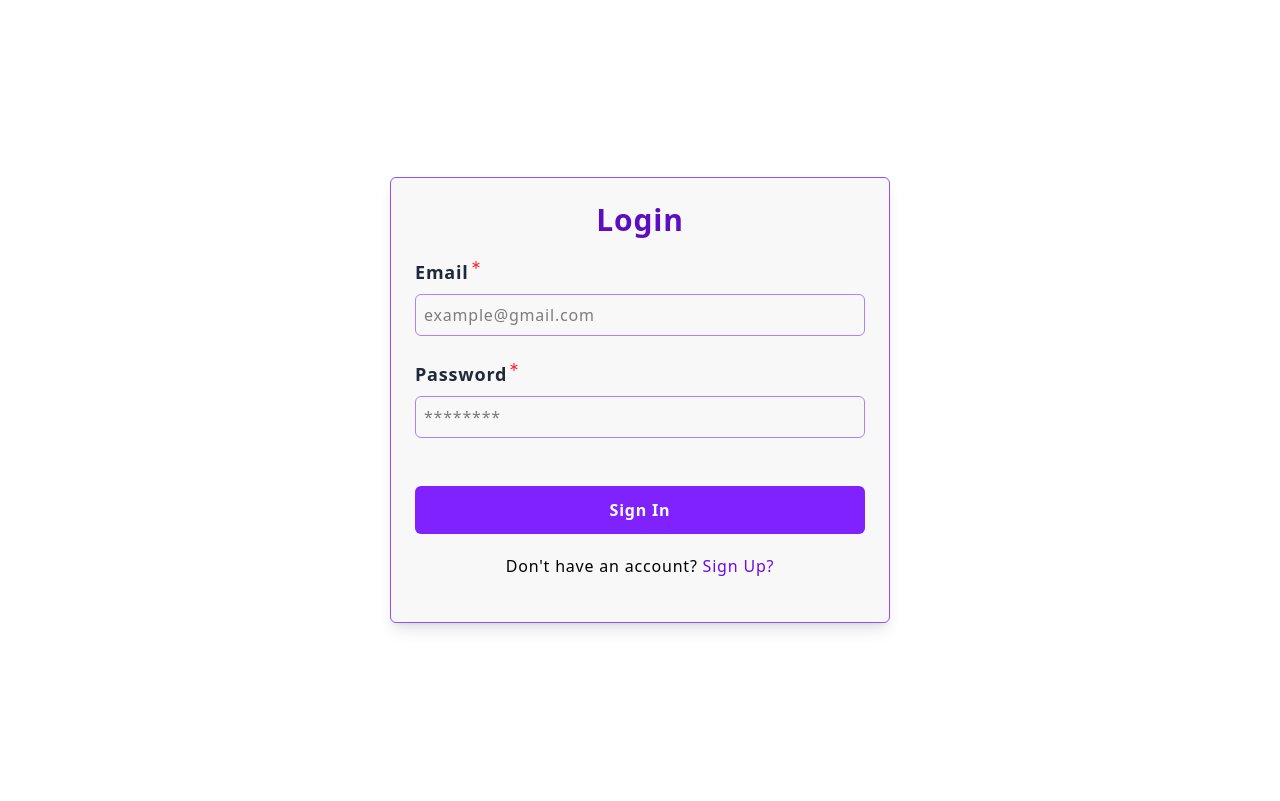
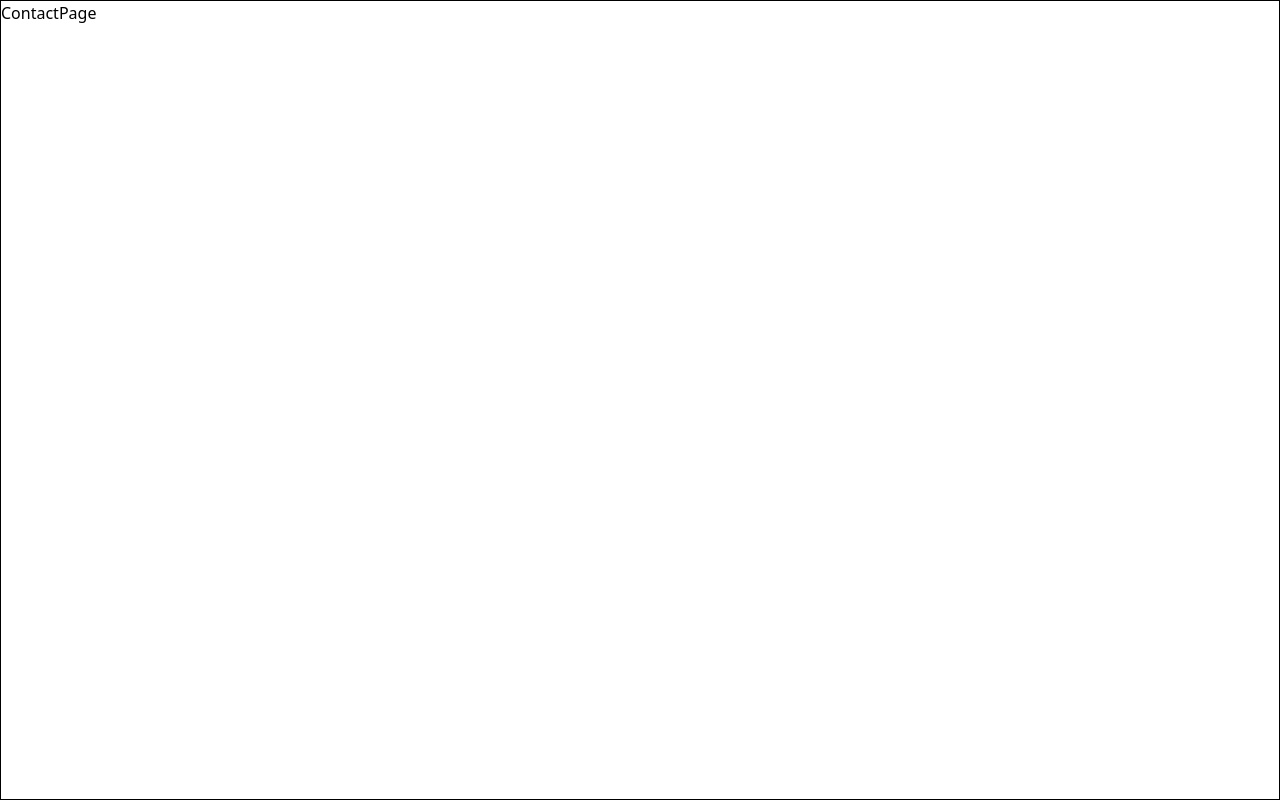
Before and after one commit to AshutoshKuinkel/MERN-Kart, a React (Vite) app in the folder frontend/: page /contact-us in a window 1280 px wide. Shown: the top 801 px of the page. Built offline with nearby package versions, Linux system fonts and the light colour scheme.

Commit message:
routing setup + formprovider

```diff
--- a/frontend/package.json
+++ b/frontend/package.json
@@ -16,6 +16,7 @@
     "react-dom": "^19.1.1",
     "react-hook-form": "^7.62.0",
     "react-icons": "^5.5.0",
+    "react-router": "^7.8.0",
     "tailwindcss": "^4.1.11",
     "yup": "^1.7.0"
   },
--- a/frontend/src/App.tsx
+++ b/frontend/src/App.tsx
@@ -1,13 +1,27 @@
 import './App.css'
 import Signup from './pages/auth/signup'
 import Login from './pages/auth/login'
+import HomePage from './pages/home'
+import ContactPage from './pages/contact'
+
+import {BrowserRouter as Router, Routes, Route} from 'react-router'
+import DynamicPage from './pages/detailpage'
 
 const App = () => {
   return (
     <main className='h-full'>
-      {/* <h1>Hello World</h1> */}
-      <Login/>
-      <Signup/>
+
+      <Router>
+        <Routes>
+          <Route path='/' element={<HomePage/>}/>
+          <Route path='/login' element={<Login/>}/>
+          <Route path='/signup' element={<Signup/>}/>
+          <Route path='/contact-us' element={<ContactPage/>}/>
+          <Route path='/product/:id' element={<DynamicPage/>}/>
+          <Route path='*' element={<div className='h-screen'><h1>Page not Found</h1></div>}/>
+        </Routes>
+      </Router>
+
     </main>
   )
 }
--- /dev/null
+++ b/frontend/src/components/common/inputs/input.tsx
@@ -0,0 +1,41 @@
+import { useFormContext } from 'react-hook-form'
+import { LuAsterisk } from 'react-icons/lu'
+
+type Props = {
+  label:string,
+  id:string,
+  name:string,
+  placeholder?:string,
+  type?:"text" | 'number' | 'password'
+  required?: boolean
+}
+
+const Input = ({id,label,name,placeholder='placeholder',type,required=false}:Props) => {
+  const {register,watch,formState:{errors}} = useFormContext()
+  return (
+    <div className="flex flex-col gap-2">
+                <div className="flex">
+                  <label htmlFor={id} className="text-gray-800 font-semibold text-lg">
+                  {label}
+                </label>
+                {required && <LuAsterisk  size = {14} className="text-red-500"/>}
+                </div>
+                <input
+                  id = {id}
+                  {...register(name)}
+                  value={watch(name)}
+                  className={
+                    `px-2 py-2 border rounded-md ${errors[name]
+                      ? 'border-red-500  focus:outline-red-500'
+                      :  'border-violet-400 focus:outline-violet-600'}`}
+                    placeholder={placeholder}
+                    type={type}
+                />
+                {
+                  errors[name as string] && <p className="text-red-500 text-xs h-1 -mt-1" >{errors[name] ? errors[name].message as string : ''}</p>
+                }
+              </div>
+  )
+}
+
+export default Input
--- a/frontend/src/components/forms/login.form.tsx
+++ b/frontend/src/components/forms/login.form.tsx
@@ -1,14 +1,14 @@
 
 import { yupResolver } from "@hookform/resolvers/yup";
-import { useForm } from "react-hook-form";
-import { LuAsterisk } from "react-icons/lu";
+import { FormProvider, useForm } from "react-hook-form";
 import type { ILoginData } from "../../types/auth.types";
 import { loginSchema } from "../../schema/auth.schema";
+import Input from "../common/inputs/input";
 
 
 const LoginForm = () => {
 
-  const {register,watch,handleSubmit,formState:{errors}} = useForm({
+  const methods = useForm({
     defaultValues:{
     email:'',
     password:''
@@ -27,33 +27,29 @@ const LoginForm = () => {
 
 
   return (
-    <div>
-      <form onSubmit={handleSubmit(onSubmit)}>
+  <div>
+    <FormProvider {...methods}>
+      <form onSubmit={methods.handleSubmit(onSubmit)}>
         <div className="mt-5 flex flex-col gap-6">
           {/* input fields */}
-          <div className="flex flex-col gap-2">
-            <div className="flex">
-              <label htmlFor="email" className="text-gray-800 font-semibold text-lg">
-              Email
-            </label>
-            <LuAsterisk  size = {14} className="text-red-500"/>
-            </div>
-            <input
-              id = {'email'}
-              {...register('email')}
-              value={watch('email')}
-              className={
-                `px-2 py-2 border rounded-md ${errors.email
-                  ? 'border-red-500  focus:outline-red-500'
-                  :  'border-violet-400 focus:outline-violet-600'}`}
-                placeholder="example@gmail.com"
-            />
-            {
-              errors.email && <p className="text-red-500 text-xs h-1 -mt-1" >{errors.email ? errors.email.message : ''}</p>
-            }
-          </div>
+          <Input
+          label="Email"
+          id="email"
+          name="email"
+          placeholder="example@gmail.com"
+          required
+          />
 
-          <div className="flex flex-col gap-2">
+          <Input
+          label="Password"
+          id="email"
+          name="password"
+          type="password"
+          placeholder="********"
+          required
+          />
+
+          {/* <div className="flex flex-col gap-2">
             <div className="flex">
               <label htmlFor="password" className="text-gray-800 font-semibold text-lg">
               Password
@@ -75,7 +71,7 @@ const LoginForm = () => {
             {
               errors.password && <p className="text-red-500 text-xs h-1 -mt-1">{errors.password ? errors.password.message : ''}</p>
             }
-          </div>
+          </div> */}
 
           <div className="w-full mt-6">
             <button type="submit" className=" cursor-pointer w-full bg-violet-600 py-3 rounded-md text-white font-bold text-large transition-all duration-300 hover:bg-violet-800">
@@ -85,7 +81,8 @@ const LoginForm = () => {
 
         </div>
       </form>
-    </div>
+    </FormProvider>
+  </div>
   )
 }
 
--- /dev/null
+++ b/frontend/src/pages/contact.tsx
@@ -0,0 +1,13 @@
+
+
+const ContactPage = () => {
+  return (
+    <div className="min-h-screen border">
+        <h1>
+          ContactPage
+        </h1>
+    </div>
+  )
+}
+
+export default ContactPage
--- /dev/null
+++ b/frontend/src/pages/detailpage.tsx
@@ -0,0 +1,10 @@
+
+const DynamicPage = () => {
+  return (
+    <div className="min-h-screen border">
+      <h1>Dynamic Page</h1>
+    </div>
+  )
+}
+
+export default DynamicPage
--- /dev/null
+++ b/frontend/src/pages/home.tsx
@@ -0,0 +1,10 @@
+
+const HomePage = () => {
+  return (
+    <div className="min-h-screen border">
+      <h1>HomePage</h1>
+    </div>
+  )
+}
+
+export default HomePage
```
Also changed, not shown: 1 other file (tests, documents, lock files or other folders).
